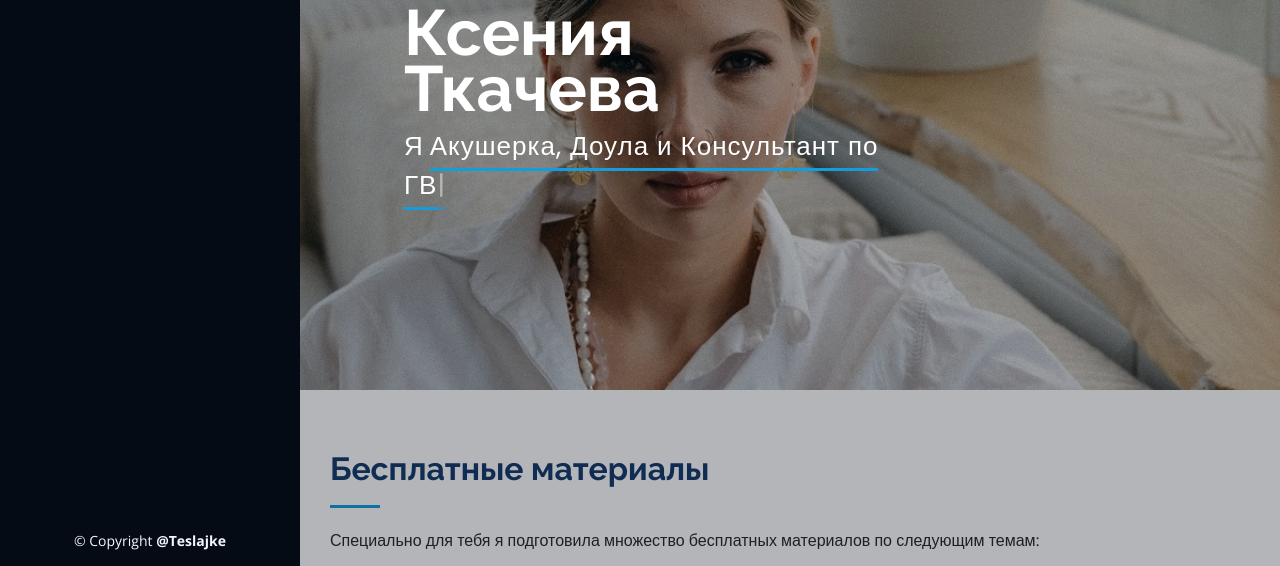
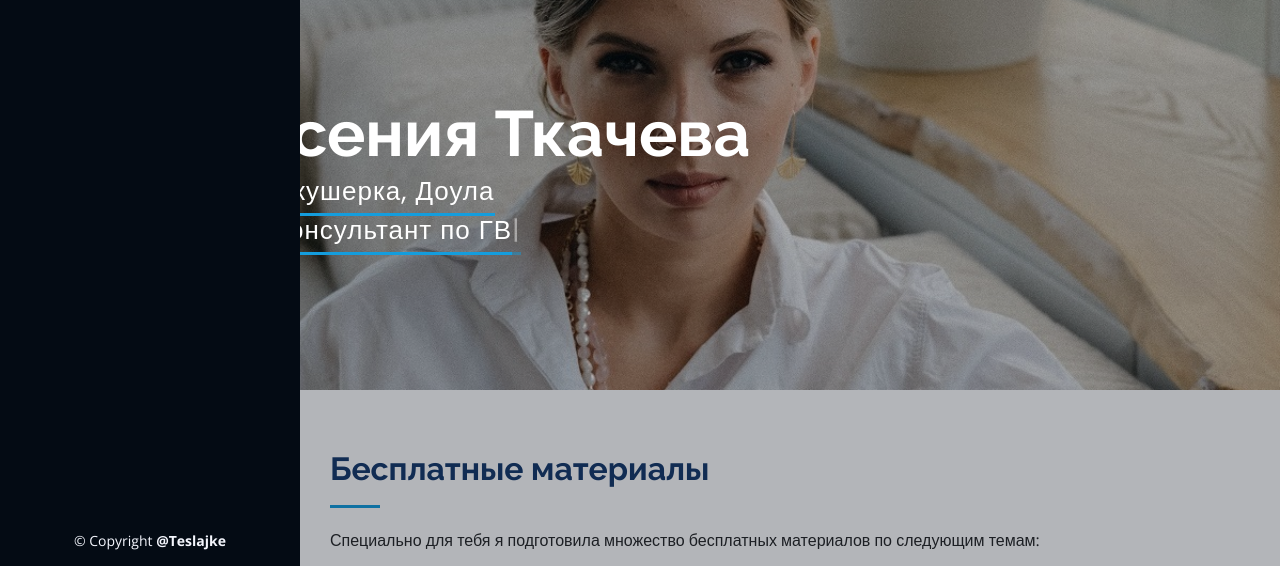
Before and after one commit to Teslajke/Kseniya-Bot-Landing, a plain HTML site: page index.html in a window 1280 px wide. Shown: the part 234-800 px from the top of the page. Drawn offline with nearby package versions, Linux system fonts and the light colour scheme.

Commit message:
fix margin

```diff
--- a/index.html
+++ b/index.html
@@ -122,12 +122,14 @@
       class="d-flex flex-column justify-content-center align-items-center"
     >
       <div class="hero-container" data-aos="fade-in">
-        <h1 style="margin-left: 5%; margin-top: 20%">Ксения Ткачева</h1>
-        <p style="margin-left: 5%">
+        <h1 style="margin-left: -28%; margin-top: 50%">Ксения Ткачева</h1>
+        <p style="margin-left: -28%">
           Я
           <span
             class="typed"
-            data-typed-items="Акушерка, Доула и Консультант по ГВ"
+            data-typed-items="Акушерка, Доула
+и Консультант по ГВ"
+            style="white-space: pre"
           ></span>
         </p>
       </div>
```
